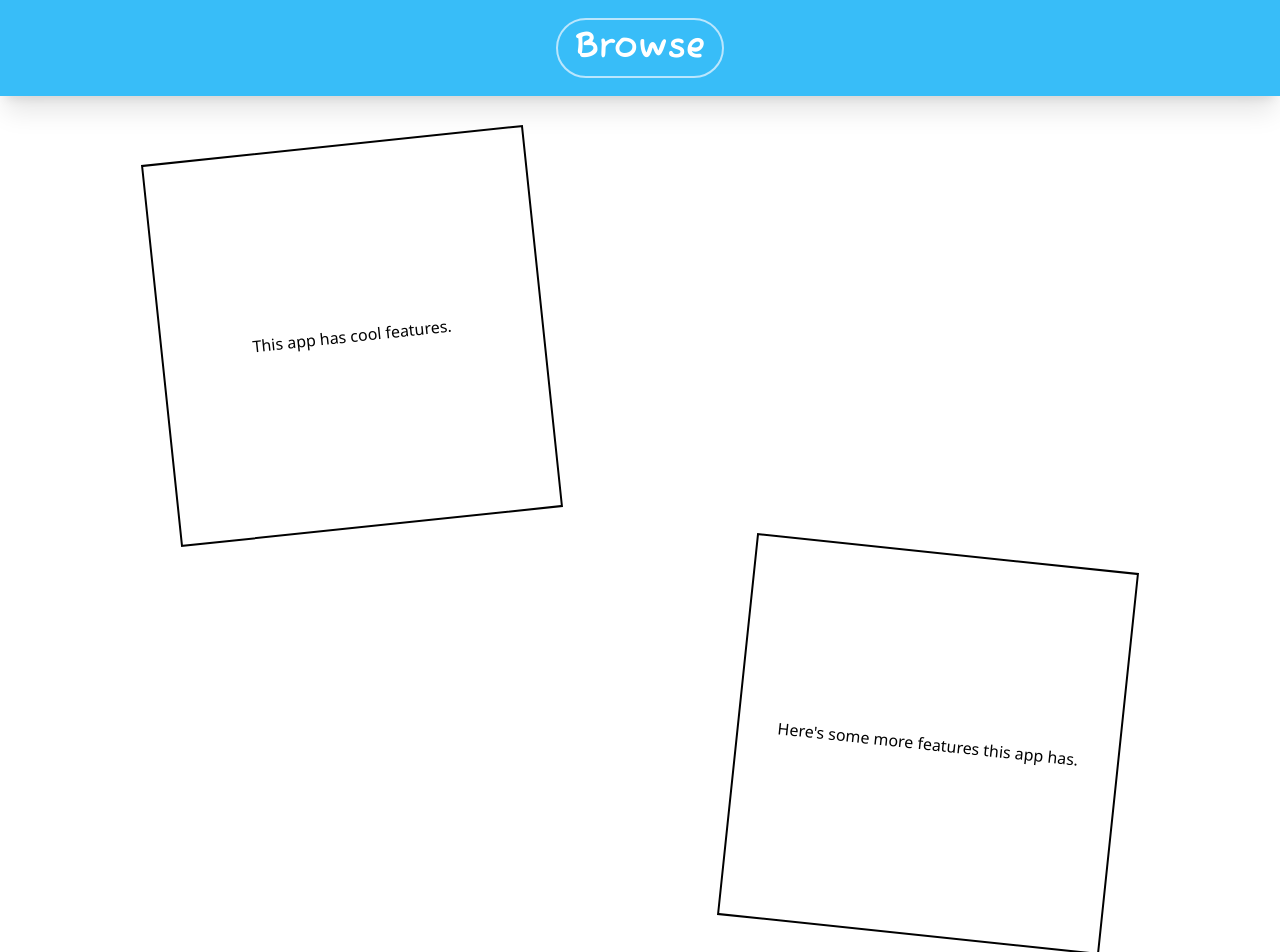
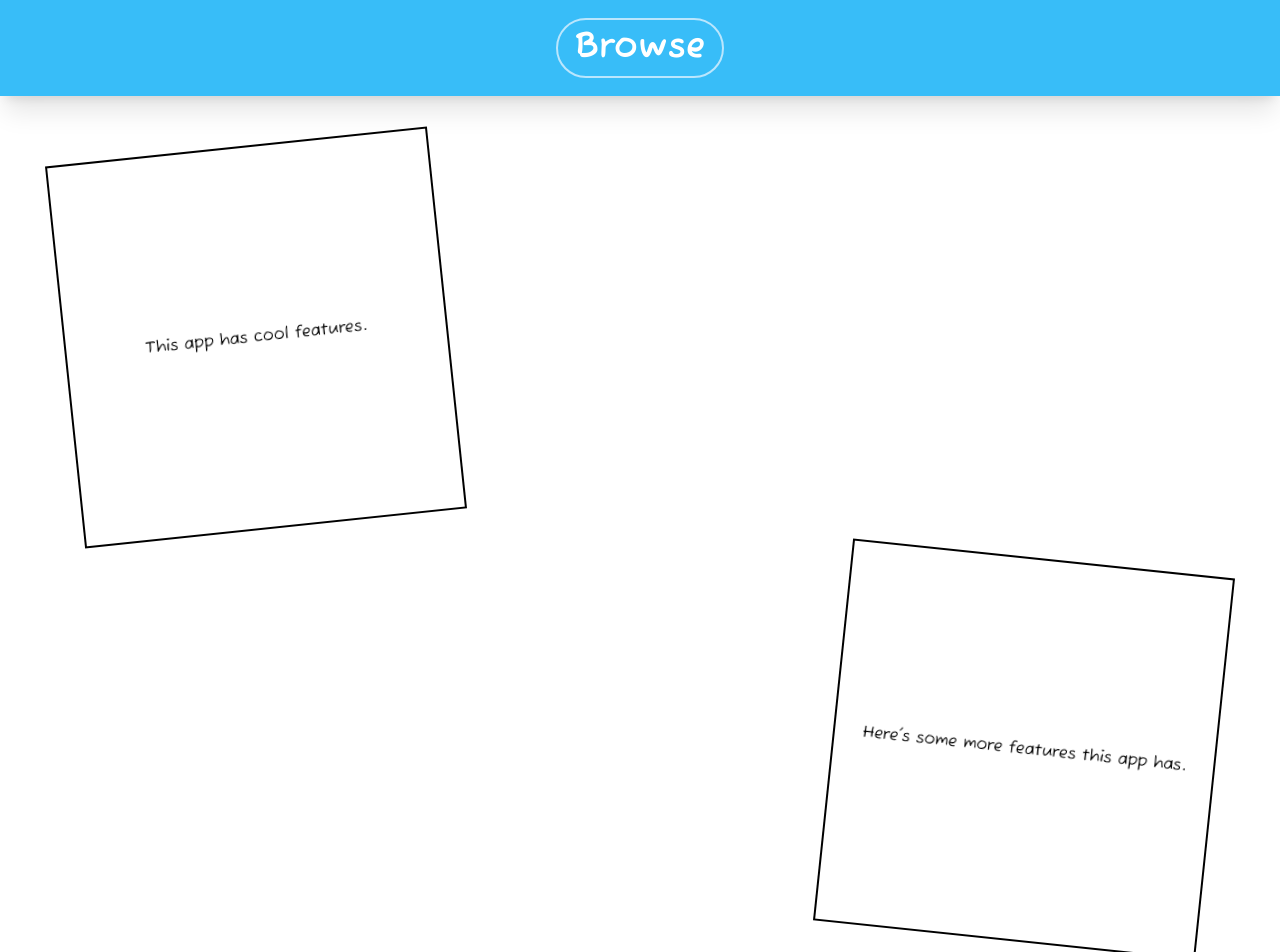
Before and after one commit to suzuhe481/blogga-frontend, a React (Vite) app: page / in a window 1280 px wide. Shown: the part 400-1352 px from the top of the page. Built offline with nearby package versions, Linux system fonts and the light colour scheme; no server answers.

Commit message:
Added animations to containers with features. Positioning changes.

```diff
--- a/src/components/PageComponents/Welcome/Welcome.tsx
+++ b/src/components/PageComponents/Welcome/Welcome.tsx
@@ -17,15 +17,21 @@ const Welcome = () => {
         </a>
       </div>
 
-      <div className="grid grid-rows-2 my-12 mx-4 gap-y-6">
-        <div className="flex w-full justify-start">
-          <div className="absolute flex text-center justify-center items-center border-2 border-black h-48 w-48 ml-8 -rotate-6 desktop:h-96 desktop:w-96 desktop:ml-36">
+      <div className="grid grid-rows-2 my-12 mx-4 gap-y-6 h-96 desktop:h-screen font-FuzzyBubbles">
+        <div className="relative flex w-full h-full justify-center">
+          <div
+            className="absolute animate-float-left flex text-center justify-center items-center border-2 border-black size-48 mr-36
+          desktop:size-96 desktop:mr-[48rem]"
+          >
             This app has cool features.
           </div>
         </div>
 
-        <div className="flex w-full justify-end">
-          <div className="flex text-center justify-center items-center border-2 border-black h-48 w-48 mr-8 rotate-6 desktop:h-96 desktop:w-96 desktop:mr-36">
+        <div className="relative flex w-full h-full justify-center">
+          <div
+            className="absolute animate-float-right flex text-center justify-center items-center border-2 border-black size-48 ml-36
+          desktop:size-96 desktop:ml-[48rem]"
+          >
             Here's some more features this app has.
           </div>
         </div>
```
